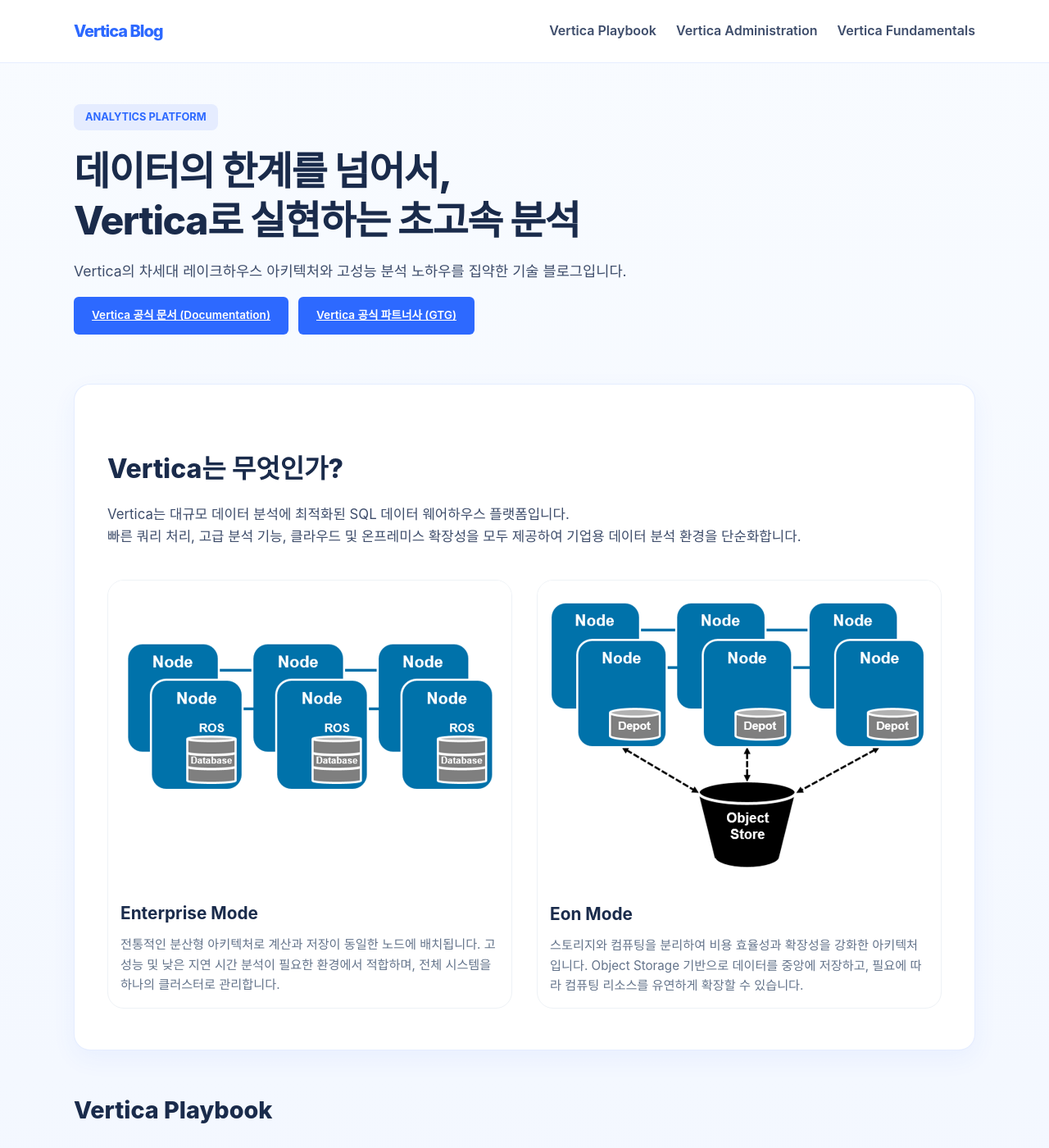
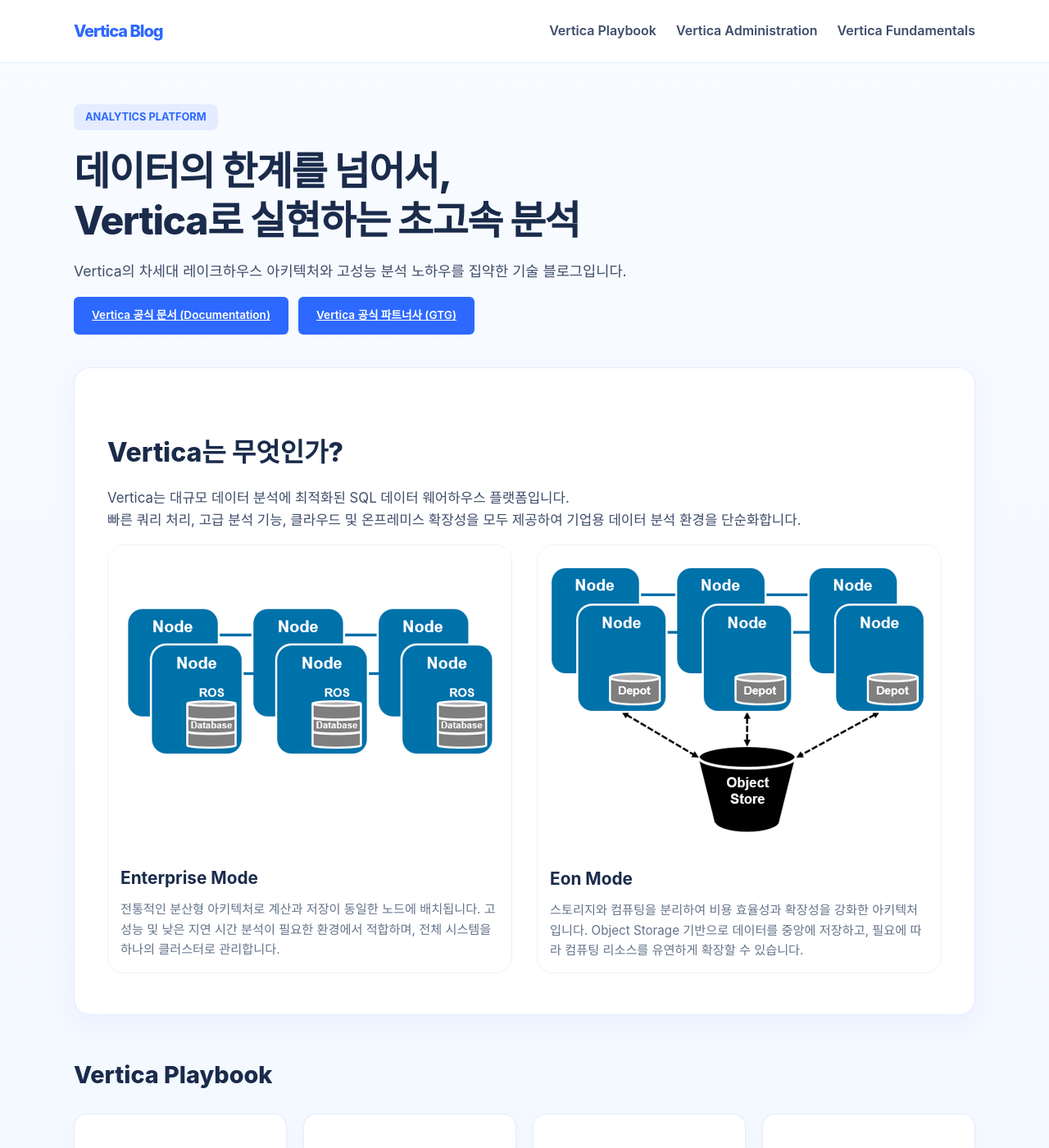
Before and after one commit to JIN0326/vertica_blog, a Jekyll site: the page built from index.md, in a window 1280 px wide and 1400 px high. Shown: the whole window at 82% size. Built offline with Jekyll 4.4.1, drawn with Linux system fonts in a browser that asks for light colours.

Commit message:
Update blog content and styling

```diff
--- a/assets/css/style.css
+++ b/assets/css/style.css
@@ -160,11 +160,11 @@
   border-radius: 20px;
   border: 1px solid var(--border-color);
   box-shadow: var(--shadow);
-  margin-top: 30px;
+  margin-top: 10px;
 }
 
-.summary-header { text-align: left; margin-bottom: 40px; }
-.summary-header h2 { font-size: 2rem; font-weight: 800; margin-bottom: 16px; }
+.summary-header { text-align: left; margin-bottom: 15px; }
+.summary-header h2 { font-size: 2rem; font-weight: 800; margin-bottom: 10px; }
 .summary-header p { font-size: 1.05rem; color: var(--sub); }
 
 .architecture-grid {
```
